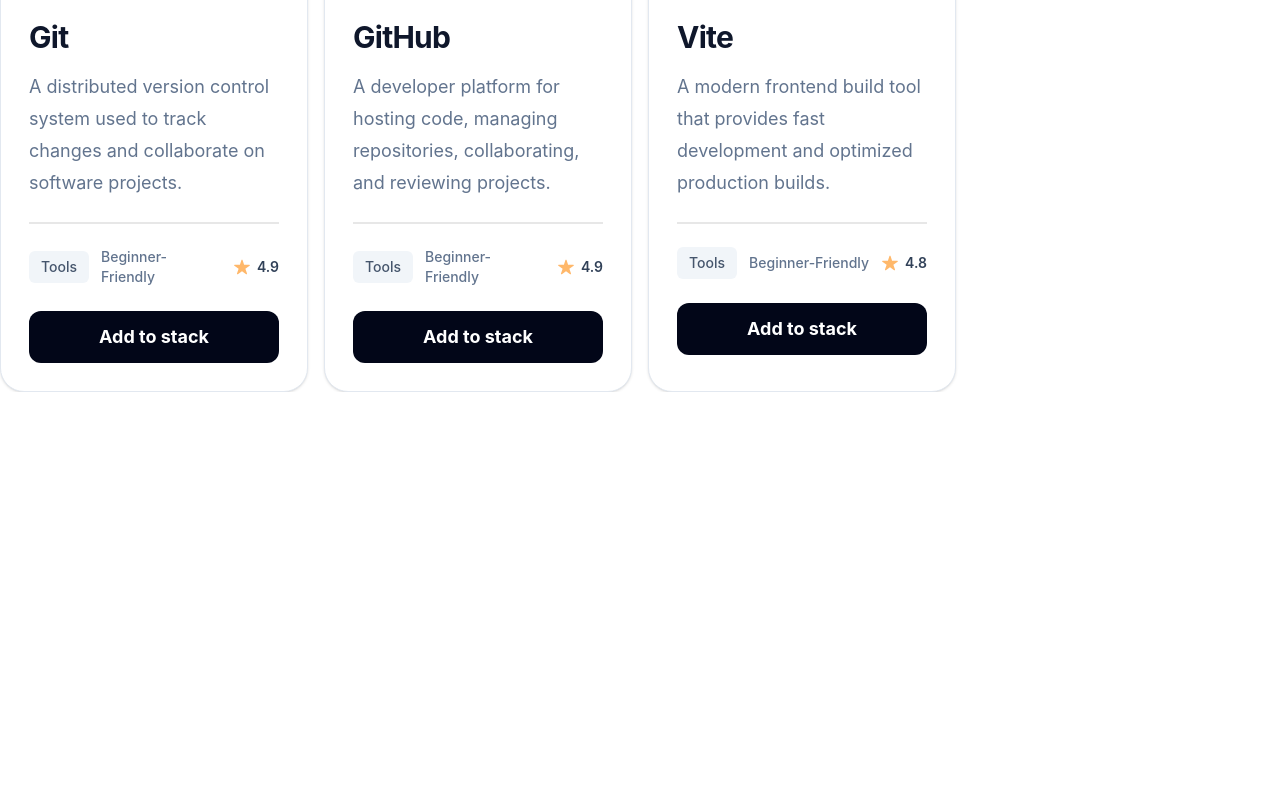
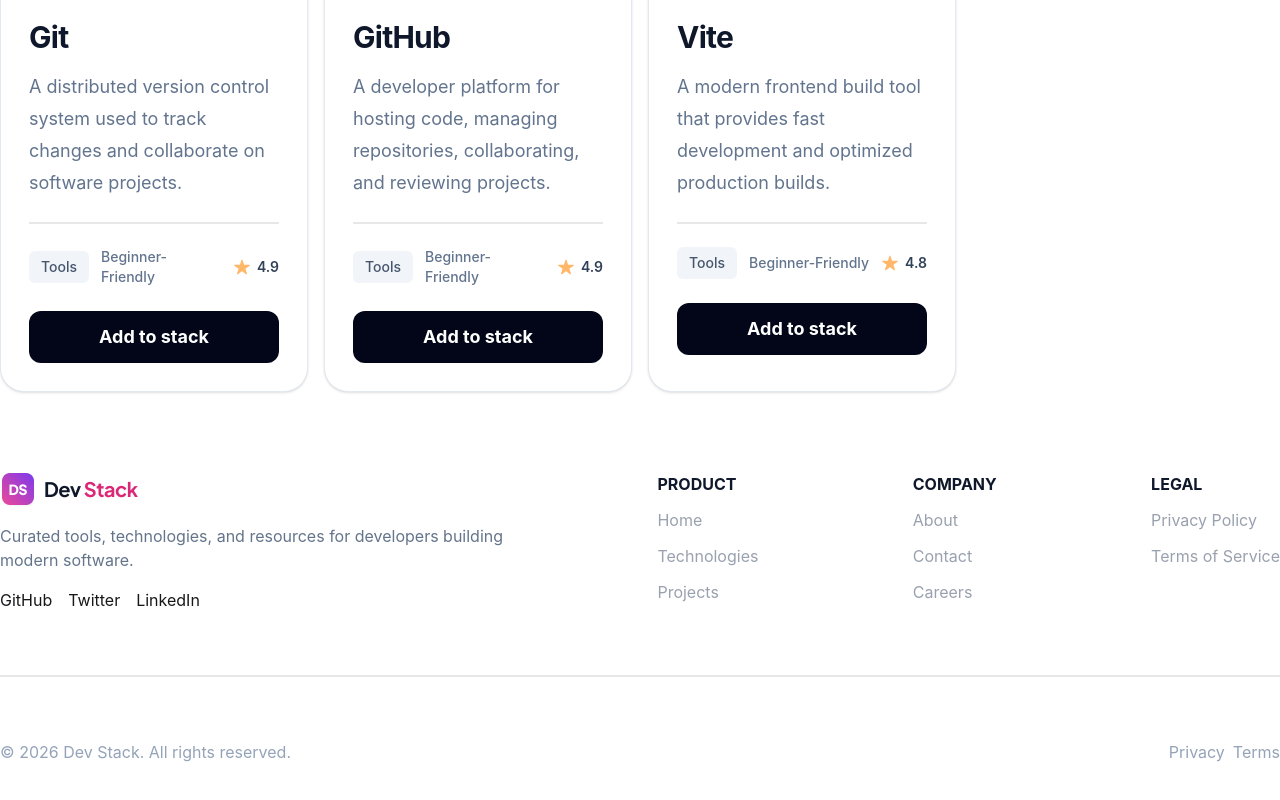
Before and after one commit to jubail-dev/devstack-react-app, a React (Vite) app: page / in a window 1280 px wide. Shown: the part 3154-3954 px from the top of the page. Before the commit the page ends 3546 px from the top, so only its background shows below. Built offline with nearby package versions, Linux system fonts and the light colour scheme.

Commit message:
Added Footer Section

```diff
--- a/src/App.tsx
+++ b/src/App.tsx
@@ -4,9 +4,10 @@
 import { Nav } from './components/Nav'
 import type { TechnologiesType } from './types/types'
 import Technologies from './components/Technologies'
+import { Footer } from './components/Footer'
 
 const promiseTechnologiesData = async (): Promise<TechnologiesType[]> => {
-  const response = await fetch("../public/data.json")
+  const response = await fetch("../data.json")
   const data = await response.json()
   return data;
 }
@@ -22,6 +23,7 @@
           <Technologies promiseTechnologies = {promiseTechnologiesData()} ></Technologies>
 
       </Suspense>
+      <Footer></Footer>
     </>
   )
 }
--- /dev/null
+++ b/src/components/Footer.tsx
@@ -0,0 +1,84 @@
+import FooterLogo from "../assets/logo-text.png"
+
+export function Footer() {
+
+    return (
+        <>
+            <footer className="container mx-auto py-20">
+
+                <div className="flex flex-col gap-10">
+
+
+                    <div className="flex justify-between">
+
+                       <div className="space-y-4">
+                        <img src={FooterLogo} alt="footer-logo" />
+                        <p className="text-[#64748B] :">Curated tools, technologies, and resources for developers building <br /> modern software.</p>
+                        <div>
+                            <ul className="flex justify-b
+                            items-center gap-4">
+                                <li><a href="https://github.com/jubail-dev">GitHub</a></li>
+                                <li><a href="#">Twitter</a></li>
+                                <li><a href="#">LinkedIn</a></li>
+                            </ul>
+                        </div>
+                       </div>
+
+                       <div>
+                        <h2 className="text-slate-900 font-bold text-md mb-3">PRODUCT</h2>
+                        <div>
+                            <ul className="flex flex-col justify-between items-start gap-3 text-gray-400">
+                                <li><a href="#">Home</a></li>
+                                <li><a href="#">Technologies</a></li>
+                                <li><a href="#">Projects</a></li>
+                            </ul>
+                        </div>
+                       </div>
+
+                       <div>
+                        <h2 className="text-slate-900 font-bold text-md mb-3">COMPANY</h2>
+                        <div>
+                            <ul className="flex flex-col justify-between items-start gap-3 text-gray-400">
+                                <li><a href="#">About</a></li>
+                                <li><a href="#">Contact</a></li>
+                                <li><a href="#">Careers</a></li>
+                            </ul>
+                        </div>
+                       </div>
+
+                       <div>
+                        <h2 className="text-slate-900 font-bold text-md mb-3">LEGAL</h2>
+                        <div>
+                            <ul className="text-gray-400 flex flex-col justify-between items-start gap-3">
+                                <li><a href="#">Privacy Policy</a></li>
+                                <li><a href="#">Terms of Service</a></li>
+                            </ul>
+                        </div>
+                       </div>
+                    </div>
+
+
+                     <div className="divider"></div>
+
+
+                    <div className="flex justify-between ">
+
+                        <div>
+                            <p className="text-[#94A3B8] text-md"> &copy; 2026 Dev Stack. All rights reserved.</p>
+                        </div>
+
+                        <div>
+                            <ul className="flex gap-2 text-[#94A3B8] text-md">
+                                <li><a href="#">Privacy</a></li>
+                                <li><a href="#">Terms</a></li>
+                            </ul>
+                        </div>
+                    </div>
+
+
+                </div>
+
+            </footer>
+        </>
+    )
+}
```
